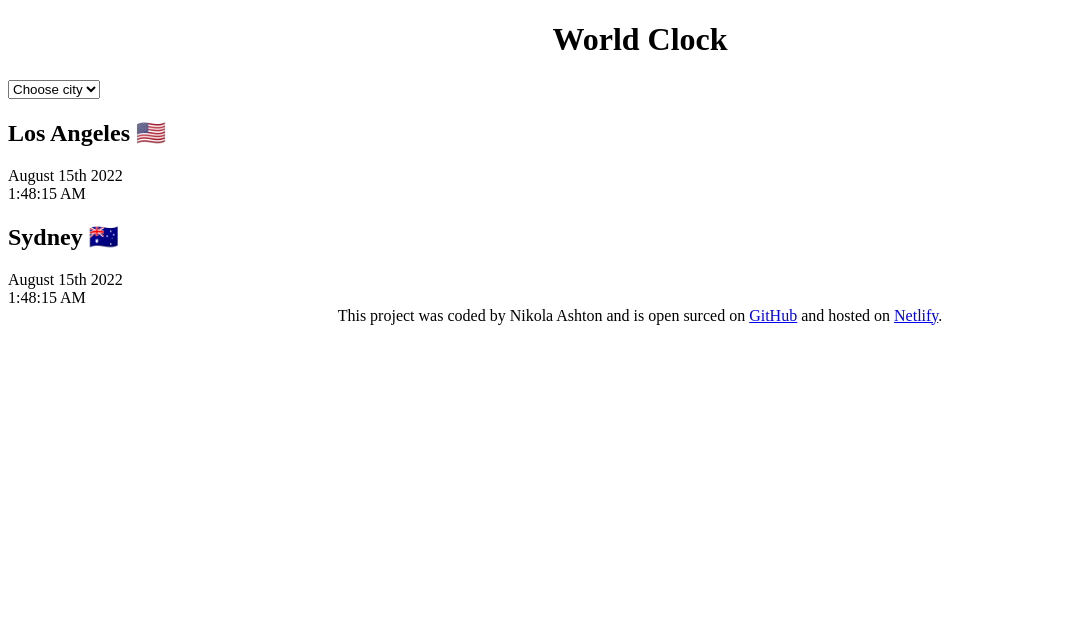
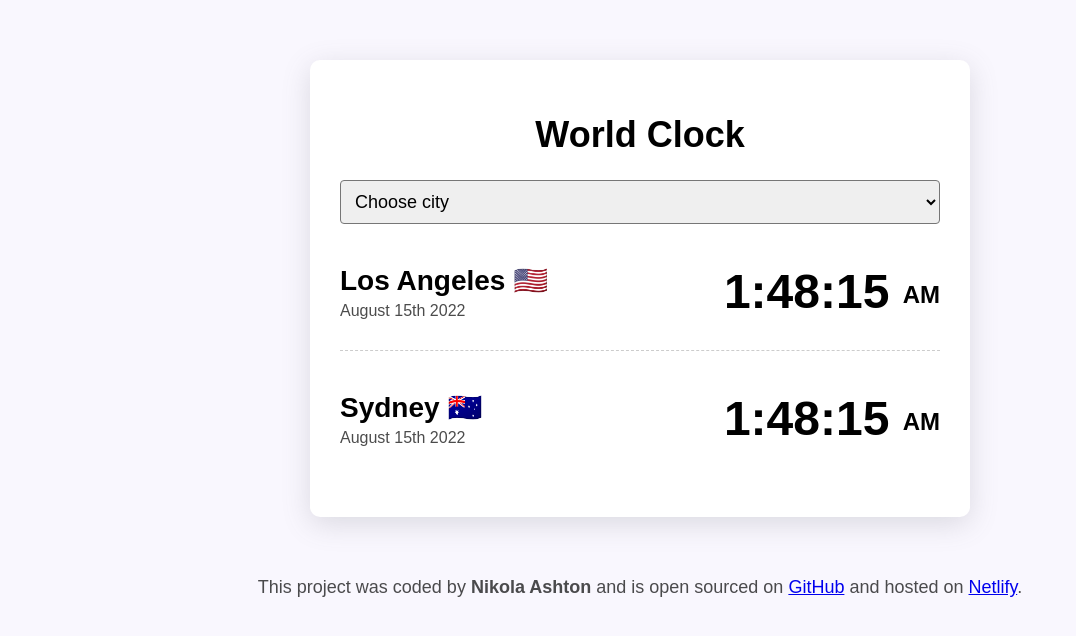
Before and after one commit to nikolaclare/world-clock-app, a plain HTML site: page index.html in a window 1280 px wide. Shown: the whole page, without its empty margins (0-1076 px from the left). Drawn offline with Linux system fonts and the light colour scheme.

Commit message:
Styled the project with CSS

```diff
--- a/index.html
+++ b/index.html
@@ -19,18 +19,22 @@
       </select>
 
       <div class="city">
-        <h2>Los Angeles 🇺🇸</h1>
-          <div class="date">August 15th 2022</div>
-          <div class="time">1:48:15 AM</div>
+        <div>
+          <h2>Los Angeles 🇺🇸</h1>
+            <div class="date">August 15th 2022</div>
+        </div>
+        <div class="time">1:48:15 <small>AM</small></div>
       </div>
       <div class="city">
-        <h2>Sydney 🇦🇺</h1>
-          <div class="date">August 15th 2022</div>
-          <div class="time">1:48:15 AM</div>
+        <div>
+          <h2>Sydney 🇦🇺</h1>
+            <div class="date">August 15th 2022</div>
+        </div>
+        <div class="time">1:48:15 <small>AM</small></div>
       </div>
     </div>
     <footer>
-      This project was coded by Nikola Ashton and is open surced on <a
+      This project was coded by <strong>Nikola Ashton</strong> and is open sourced on <a
         href="https://github.com/nikolaclare/world-clock-app" target="_blank">GitHub</a> and hosted on <a
         href="https://project-world-clock-app.netlify.app/">Netlify</a>.
     </footer>
--- a/src/style.css
+++ b/src/style.css
@@ -1,7 +1,64 @@
+body {
+  background-color: #F9F7FE;
+  font-family: sans-serif;
+}
+
 h1 {
   text-align: center;
+  font-size: 36px;
+}
+
+select {
+  display: block;
+  width: 100%;
+  padding: 10px;
+  border-radius: 4px;
+  font-size: 18px;
+}
+
+h2 {
+  margin: 0 0 5px;
+  font-size: 28px;
+}
+
+.container {
+  max-width: 600px;
+  background-color: white;
+  padding: 30px;
+  box-shadow: 0px 7px 29px 0px rgba(100, 100, 111, 0.2);
+  border-radius: 10px;
+  margin: 60px auto;
+}
+
+.city {
+  display: flex;
+  justify-content: space-between;
+  margin: 10px 0;
+  padding: 30px 0;
+  border-bottom: 1px dashed rgba(0, 0, 0, 0.2);
+}
+
+.city:last-child {
+  border: none;
+}
+
+.date {
+  opacity: 0.7;
+}
+
+.time {
+  font-size: 48px;
+  font-weight: bold;
+}
+
+.time small {
+  font-size: 24px;
+  vertical-align: middle;
+  line-height: 48px;
 }
 
 footer {
   text-align: center;
+  font-size: 18px;
+  color: rgba(0, 0, 0, 0.7);
 }
```
